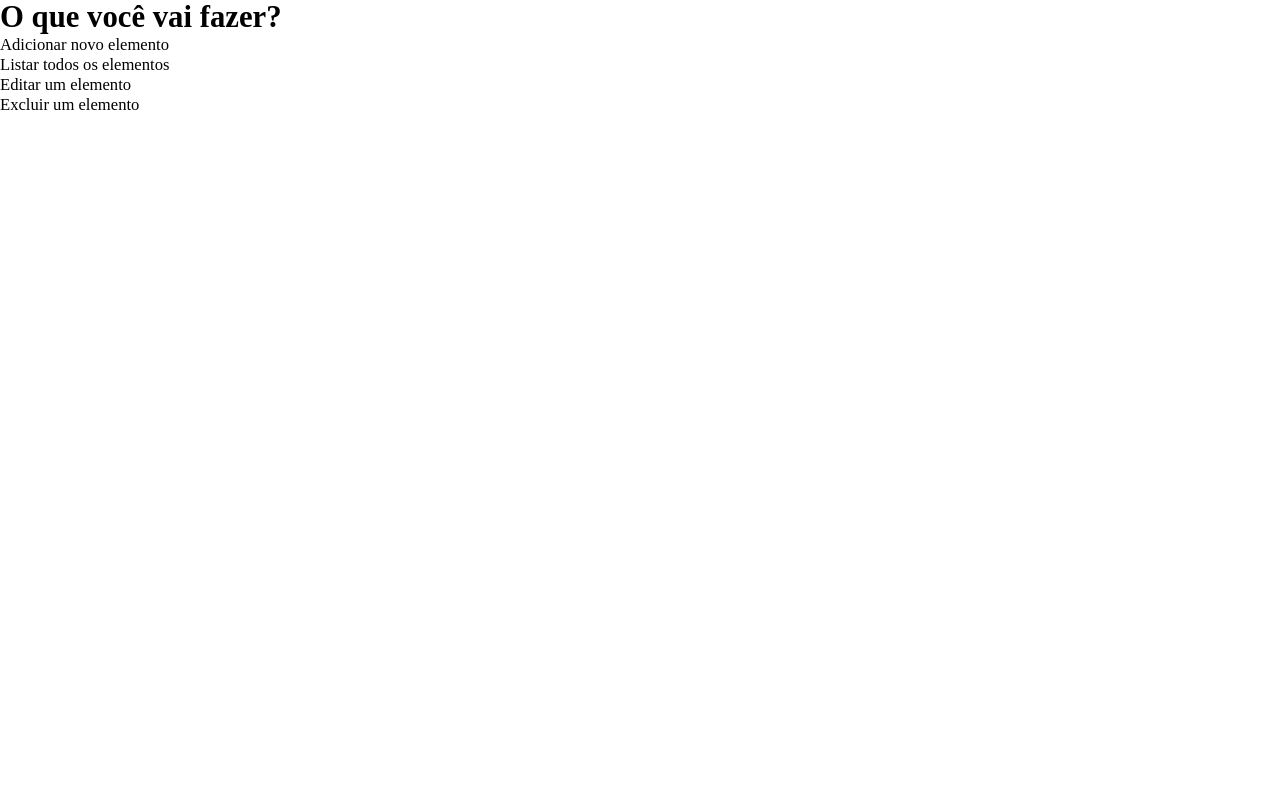
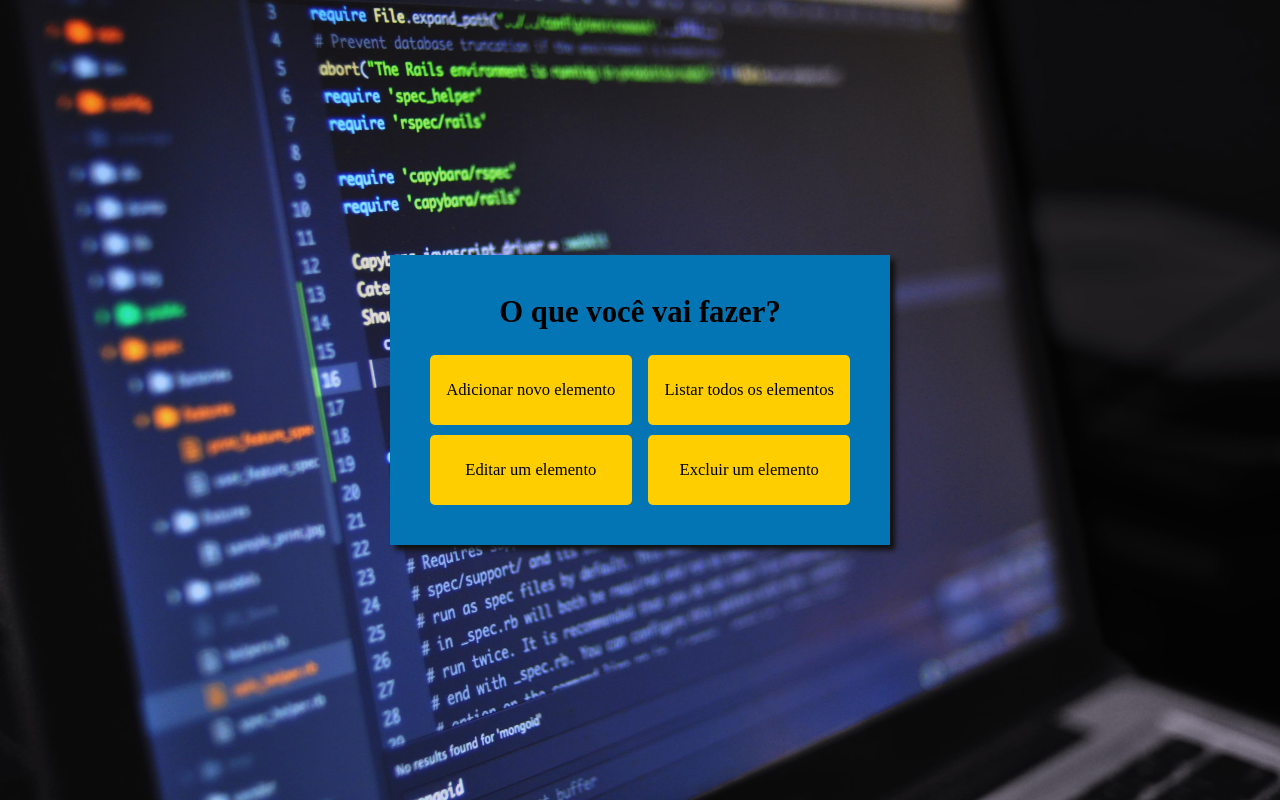
Before and after one commit to PauloVictorSS/CRUD-PHP_POO, a PHP site: page /GitHub/ in a window 1280 px wide. Run offline with PHP 8.4, Linux system fonts and the light colour scheme.

Commit message:
Home CSS
CSS da página HOME para todos os tamanhos de tela

```diff
--- a/css/main.css
+++ b/css/main.css
@@ -9,6 +9,9 @@
 html, body{
     width: 100%;
     height: 100%;
+    background-image: url("../images/image.jpg");
+    background-repeat: no-repeat;
+    background-size: 100% 100%;
 }
 a{
     text-decoration: none;
@@ -20,3 +23,12 @@ a,p{
 h1{
     font-size: 2.4rem;
 }
+.left{
+    float: left;
+}
+.right{
+    float: right;
+}
+.clear{
+    clear: both;
+}
--- a/css/style.css
+++ b/css/style.css
@@ -0,0 +1,49 @@
+/* Home CSS */
+
+div.box{
+    width: 95%;
+    max-width: 500px;
+    box-shadow: 5px 5px 5px #111;
+    padding: 40px;
+    position: absolute;
+    left: 50%;
+    top: 50%;
+    transform: translate(-50%, -50%);
+    background: #0375b4;
+}
+
+div.box h1{
+    text-align: center;
+    padding-bottom: 15px;
+}
+
+div.box div.text-box{
+
+    display: inline-block;
+    position: relative;
+
+    width: 48%;
+    height: 70px;
+    padding: 15px;
+    border-radius: 5px;
+    margin-top: 10px;
+
+    background: #ffce00;
+
+    transition: 0.2s;
+    cursor: pointer;
+
+}
+
+div.box div.text-box:hover{
+    background: #d1aa0d;
+}
+
+div.box div.text-box a{
+    position: absolute;
+    left: 50%;
+    top: 50%;
+    margin-right: -50%;
+    transform: translate(-50%, -50%);
+    text-align: center;
+}
--- a/pages/home.php
+++ b/pages/home.php
@@ -1,15 +1,17 @@
 <div class="box">
     <h1>O que você vai fazer?</h1>
-    <div class="text-box">
+    <div class="text-box left">
         <a href="<?php echo INCLUDE_PATH ?>add">Adicionar novo elemento</a>
     </div>
-    <div class="text-box">
+    <div class="text-box right">
         <a href="<?php echo INCLUDE_PATH ?>select">Listar todos os elementos</a>
     </div>
-    <div class="text-box">
+    <div class="clear"></div>
+    <div class="text-box left">
         <a href="<?php echo INCLUDE_PATH ?>update">Editar um elemento</a>
     </div>
-    <div class="text-box">
+    <div class="text-box right">
         <a href="<?php echo INCLUDE_PATH ?>delete">Excluir um elemento</a>
     </div>
+    <div class="clear"></div>
 </div>
```
